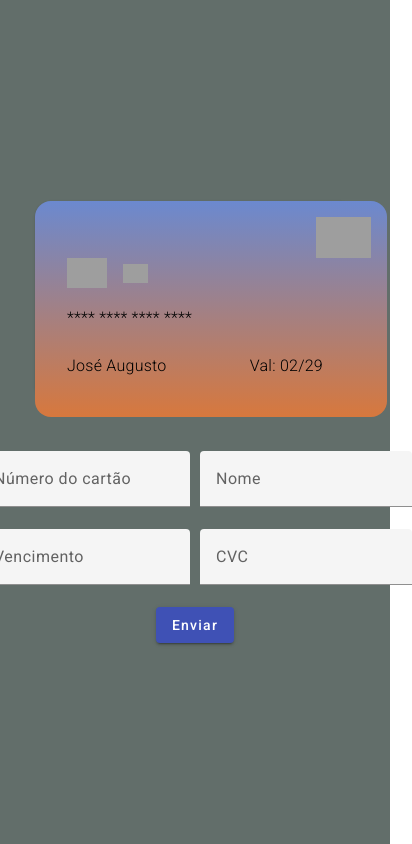
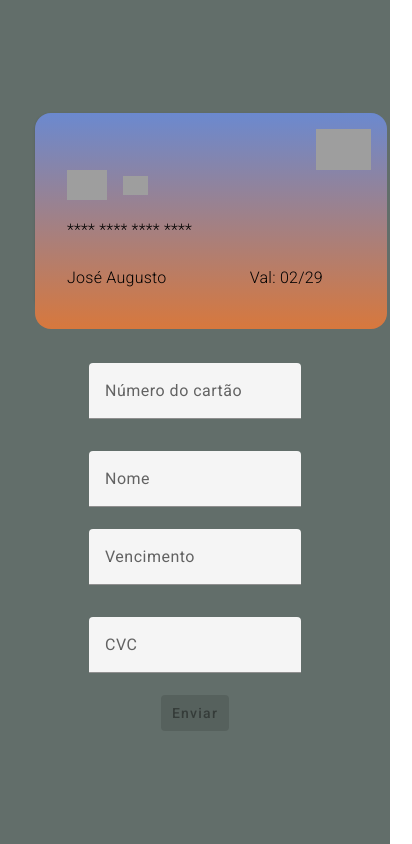
Before and after one commit to 38061027/cartao, an Angular app: page / in a window 390 px wide. Shown: the whole page, 412 px wide, since content can reach past the window. Built offline with nearby package versions, Linux system fonts and the light colour scheme; grey boxes are pictures that could not be loaded.

Commit message:
Adicionando requirid

```diff
--- a/src/app/app.module.ts
+++ b/src/app/app.module.ts
@@ -10,6 +10,7 @@ import { ReactiveFormsModule } from '@angular/forms';
 import { FormsModule } from '@angular/forms';
 import {MatInputModule} from '@angular/material/input';
 import {MatButtonModule} from '@angular/material/button';
+
 
 @NgModule({
   declarations: [
@@ -24,7 +25,8 @@ import {MatButtonModule} from '@angular/material/button';
     ReactiveFormsModule,
     FormsModule,
   MatInputModule,
-  MatButtonModule
+  MatButtonModule,
+
   ],
   providers: [],
   bootstrap: [AppComponent]
--- a/src/app/components/card/card.component.html
+++ b/src/app/components/card/card.component.html
@@ -58,7 +58,11 @@
           </p>
 
           <ng-template #conteudoVal>
-            {{ forms.get("vencimento")?.value }}
+            {{
+              forms.get("vencimento")?.value.slice(0, 2) +
+                "/" +
+                forms.get("vencimento")?.value.slice(2)
+            }}
           </ng-template>
         </div>
       </div>
@@ -92,12 +96,13 @@
 
   <!-- FORMULÁRIO -->
 
-  <form class="content-form" [formGroup]="forms">
-    <div class="row-1">
+  <form class="content-form" [formGroup]="forms" (ngSubmit)="onSubmit()">
+    <div class="row">
       <!-- Input Número do cartão -->
 
       <mat-form-field>
         <input
+          required
           id="number-card"
           matInput
           type="text"
@@ -116,6 +121,7 @@
           id="name-card"
           type="text"
           matInput
+          required
           placeholder="Nome"
           formControlName="nickName"
           maxlength="16"
@@ -125,13 +131,14 @@
       </mat-form-field>
     </div>
 
-    <div class="row-2">
+    <div class="row">
       <!--  Input Vencimento -->
 
       <mat-form-field>
         <input
           type="text"
           matInput
+          required
           placeholder="Vencimento"
           formControlName="vencimento"
           maxlength="4"
@@ -145,6 +152,7 @@
       <mat-form-field>
         <input
           type="text"
+          required
           matInput
           placeholder="CVC"
           id="cvc"
@@ -158,8 +166,17 @@
       </mat-form-field>
     </div>
 
-    <button class="submit-btn" mat-raised-button color="primary" type="submit">
+    <button
+      class="submit-btn"
+      mat-raised-button
+      color="primary"
+      type="submit"
+      [disabled]="!forms.valid"
+
+    >
       Enviar
     </button>
+
+
   </form>
 </div>
--- a/src/app/components/card/card.component.scss
+++ b/src/app/components/card/card.component.scss
@@ -1,6 +1,4 @@
-
-
-.body{
+.body {
   display: flex;
   height: 100vh;
   width: 100%;
@@ -11,9 +9,7 @@
   background-color: rgb(98, 110, 106);
 }
 
-
-
-.content-form{
+.content-form {
   display: flex;
   width: 50%;
   flex-direction: column;
@@ -21,86 +17,71 @@ justify-content: center;
   align-items: center;
 }
 
-
-.content-form .row-1{
-display: flex;
-flex-direction: row;
-  gap: 10px;
-
-}
-
-.content-form .row-2{
+.content-form .row {
   display: flex;
   flex-direction: row;
   gap: 10px;
 }
 
-.bandeira{
+.content-form .submit-btn {
+  width: 35%;
+}
+
+.bandeira {
   display: flex;
   justify-content: flex-end;
 }
 
-.bandeira img{
+.bandeira img {
   max-width: 55px;
-
 }
-
 
 .card-front p {
   font-weight: lighter;
   font-size: medium;
 }
 
-.card-number{
+.card-number {
   display: flex;
   align-items: baseline;
   flex-direction: column;
   gap: 20px;
-  margin-left:1rem ;
+  margin-left: 1rem;
 }
-.card-number .card-chip-aproximacao{
+.card-number .card-chip-aproximacao {
   display: flex;
   flex-direction: row;
   justify-content: center;
   align-items: center;
-
 }
 
-
-
-
-.card-number .chip{
+.card-number .chip {
   max-width: 40px;
-
 }
-.card-number .aproximacao{
+.card-number .aproximacao {
   margin-left: 1rem;
   max-width: 25px;
-
 }
 
-.card-name-val{
+.card-name-val {
   display: flex;
   flex-direction: row;
-  justify-content:space-between ;
+  justify-content: space-between;
   width: 80%;
   margin-top: 1rem;
   margin-left: 1rem;
 }
 
-.card-front .title{
+.card-front .title {
   display: flex;
   width: 100%;
   justify-content: center;
 }
 
-
-
-.card-front .card-val{
+.card-front .card-val {
   display: flex;
   flex-direction: row;
   justify-content: space-between;
-
 }
 
 #card {
@@ -111,60 +92,75 @@ justify-content: space-between;
   transition: transform 1s;
   background-color: transparent;
   border-radius: 1rem;
-
 }
 
-#card .card-front, #card .card-back {
+#card .card-front,
+#card .card-back {
   position: absolute;
   width: 100%;
   height: 100%;
   backface-visibility: hidden;
   border-radius: 1rem;
-
 }
-#card .card-front, #card .card-back .cvc{
-
+#card .card-front,
+#card .card-back .cvc {
   font-weight: lighter;
 }
 
 #card .card-front {
-  background: rgb(215,120,61);
-background: linear-gradient(0deg, rgba(215,120,61,1) 0%, rgba(107,137,207,1) 100%)
+  background: rgb(215, 120, 61);
+  background: linear-gradient(
+    0deg,
+    rgba(215, 120, 61, 1) 0%,
+    rgba(107, 137, 207, 1) 100%
+  );
 }
 
 #card .card-back {
-    background: rgb(215,120,61);
-    background: linear-gradient(0deg, rgba(215,120,61,1) 0%, rgba(107,137,207,1) 100%);
+  background: rgb(215, 120, 61);
+  background: linear-gradient(
+    0deg,
+    rgba(215, 120, 61, 1) 0%,
+    rgba(107, 137, 207, 1) 100%
+  );
   transform: rotateY(180deg);
   display: flex;
   flex-direction: column;
   padding: 0;
 }
 
-  #card .card-back .barra-preta{
+#card .card-back .barra-preta {
   background-color: black;
   width: 100%;
   height: 2.5rem;
 }
-  #card .card-back .cvc{
+#card .card-back .cvc {
   background-color: rgb(248, 248, 248);
   width: 85%;
   margin-top: 15px;
-    height: 2.0rem;
+  height: 2rem;
   align-self: center;
   position: relative;
 }
-  #card .card-back .cvc p{
+
+#card .card-back .cvc p {
   position: absolute;
   right: 2rem;
 }
 
-  #card .card-back .description-bottom{
+#card .card-back .description-bottom {
   font-size: smaller;
   padding: 10px;
   text-align: center;
 }
-  #card .card-back .description-top{
+#card .card-back .description-top {
   font-size: smaller;
   text-align: center;
 }
+
+@media screen and (max-width: 450px) {
+  .content-form .row {
+    display: flex;
+    flex-direction: column;
+  }
+}
--- a/src/app/components/card/card.component.ts
+++ b/src/app/components/card/card.component.ts
@@ -1,10 +1,16 @@
-import { Component, ElementRef, OnInit, Renderer2 } from '@angular/core';
+import {
+  AfterViewInit,
+  Component,
+  ElementRef,
+  OnInit,
+  Renderer2,
+} from '@angular/core';
 import {
   FormBuilder,
-  FormControl,
   FormGroup,
   Validators,
 } from '@angular/forms';
+import { MatDialog, MatDialogRef } from '@angular/material/dialog';
 
 @Component({
   selector: 'app-card',
@@ -14,6 +20,8 @@ import {
 export class CardComponent implements OnInit {
   forms: FormGroup;
 
+
+
   valorPreCarregado: string = '**** **** **** ****';
   namePreCarregado: string = 'José Augusto';
   vencimentoPreCarregado: string = '02/29';
@@ -22,7 +30,8 @@ export class CardComponent implements OnInit {
   constructor(
     private fb: FormBuilder,
     private element: ElementRef,
-    private render: Renderer2
+    private render: Renderer2,
+
   ) {
     this.forms = this.fb.group({
       cardNumber: [''],
@@ -31,6 +40,14 @@ export class CardComponent implements OnInit {
       cvc: [''],
     });
   }
+
+
+
+  onSubmit(): void {
+    console.log(this.forms.value);
+  }
+
+
 
   virar(): void {
     const card = this.element.nativeElement.querySelector('#card');
```
Lines whose indentation alone changed are shown as unchanged.
